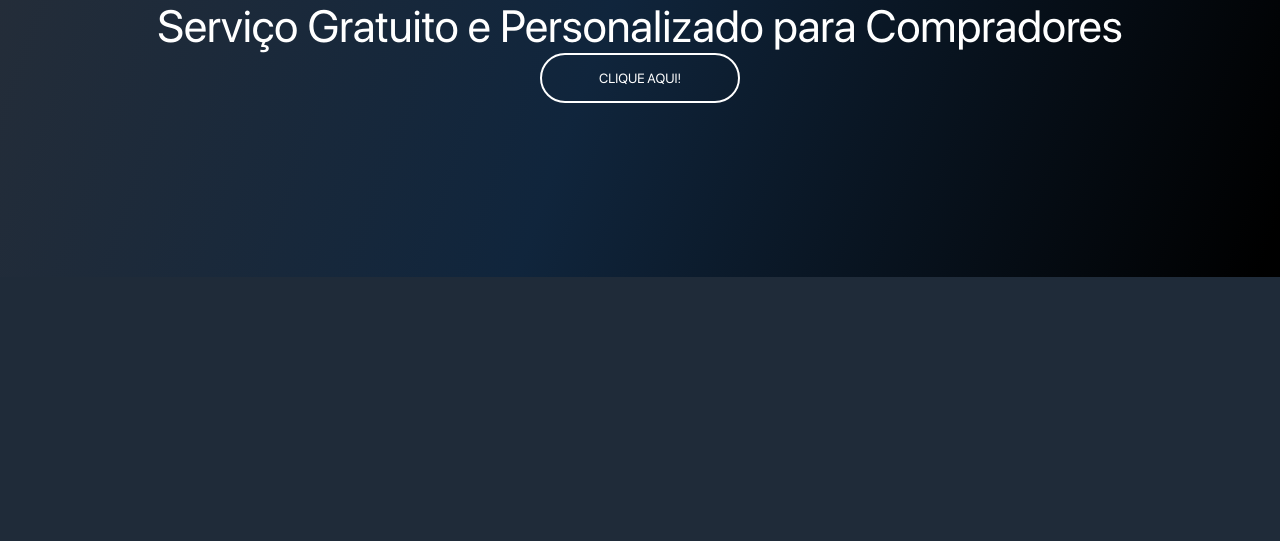
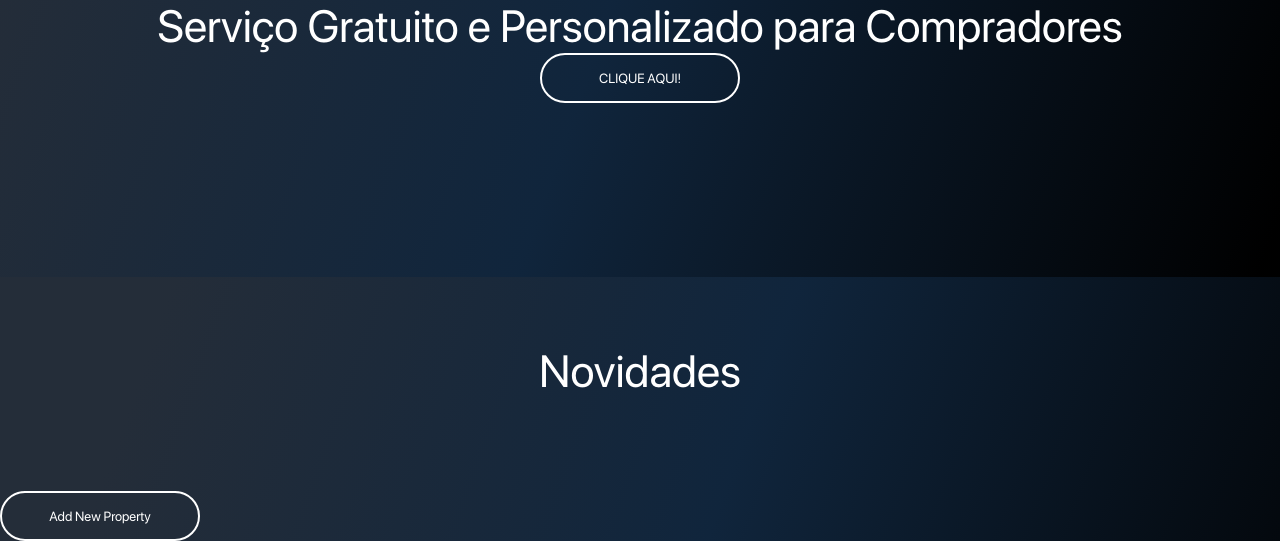
Before and after one commit to 2masCarvalho/Properties, a Django app: page / in a window 1280 px wide. Shown: the part 523-1064 px from the top of the page. Before the commit the page ends 800 px from the top, so only its background shows below. Run offline with Django 5.2, Linux system fonts and the light colour scheme.

Commit message:
Setup inical home.html e sign-up.html

```diff
--- a/Properties/base/urls.py
+++ b/Properties/base/urls.py
@@ -9,12 +9,15 @@ from django.conf.urls.static import static
 urlpatterns = [
     path('', views.home, name="home"),
     path('signup/', views.signup, name='signup'),
+    path('add-property/', views.add_property, name='add_property'),
     path('logout/', auth_views.LogoutView.as_view(next_page=reverse_lazy('home')), name='logout'),
     path('login/', auth_views.LoginView.as_view(template_name='login.html', redirect_authenticated_user=True, next_page=reverse_lazy('profile')), name='login'),
     path('profile/', profile, name='profile'),
     path('profile/edit/', edit_profile, name='edit_profile'),
     path('comprar/', views.buy, name='comprar'),
     path('vender/', views.sell, name='vender'),
+
+
 ]
 
 if settings.DEBUG:
--- a/Properties/base/views.py
+++ b/Properties/base/views.py
@@ -1,5 +1,5 @@
 from django.shortcuts import render, redirect
-from .forms import SignUpForm, ProfileForm, CustomUserChangeForm
+from .forms import SignUpForm, ProfileForm, CustomUserChangeForm, PropertyForm
 from django.contrib.auth import login, authenticate
 from django.contrib.auth.decorators import login_required
 from django.contrib.auth import logout
@@ -66,3 +66,27 @@ def buy(request):
 
 def sell(request):
     return render(request, 'sell.html')
+
+
+
+@login_required
+def add_property(request):
+    if request.user.profile.user_type != 'host':
+        return redirect('home')
+
+    if request.method == 'POST':
+        form = PropertyForm(request.POST, request.FILES)
+        if form.is_valid():
+            property = form.save(commit=False)
+            property.host = request.user
+            property.save()
+
+
+            for each in form.cleaned_data['images']:
+                PropertyImage.objects.create(property=property, image=each)
+
+            return redirect('property_detail', property_id=property.id)
+    else:
+        form = PropertyForm()
+
+    return render(request, 'add_property.html', {'form': form})
--- a/Properties/templates/home.html
+++ b/Properties/templates/home.html
@@ -15,4 +15,10 @@
     <h2>Serviço Gratuito e Personalizado para Compradores</h2>
     <button type="button" onclick="location.href='{% url 'signup' %}'">CLIQUE AQUI!</button>
 </div>
+
+<div class="content">
+    <h2>Novidades</h2>
+</div>
+<button type="button" onclick="location.href='{% url 'add_property' %}'">Add New Property</button>
+
 {% endblock %}
```
Also changed, not shown: Properties/base/forms.py (+16 -2 lines), Properties/base/models.py (+20 -0 lines), Properties/templates/add_property.html (added, +13 -0 lines), Properties/templates/signup.html (+9 -0 lines), Properties/db.sqlite3.
